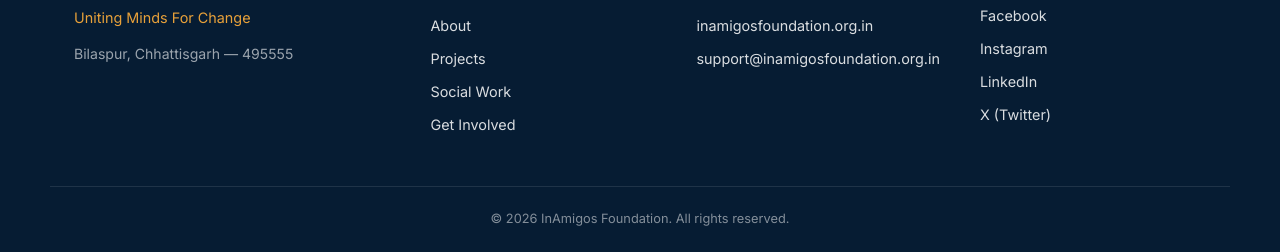
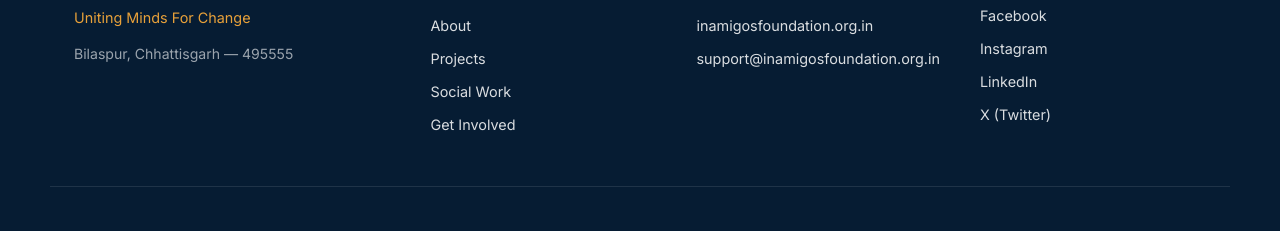
Before and after one commit to Purvaaaa07/INAMINGOS, a plain HTML site: page index.html in a window 1280 px wide. Shown: the part 4224-4476 px from the top of the page. After the commit the page ends 4455 px from the top, so only its background shows below. Drawn offline with nearby package versions, Linux system fonts and the light colour scheme.

Commit message:
Rename homepage to index.html

```diff
--- a/Index.html
+++ b/index.html
@@ -275,7 +275,6 @@
         </div>
 
         <div class="footer-bottom">
-            <p>&copy; 2026 InAmigos Foundation. All rights reserved.</p>
         </div>
     </footer>
 
```
